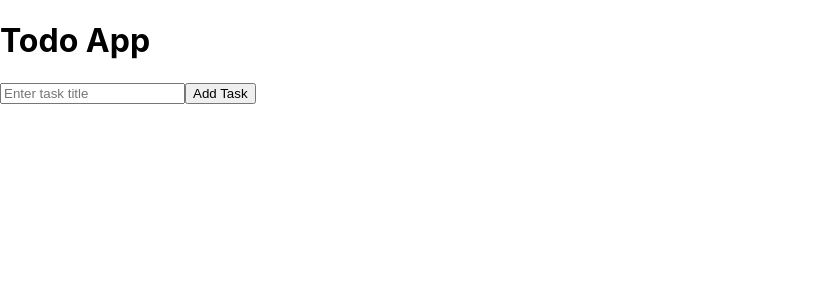
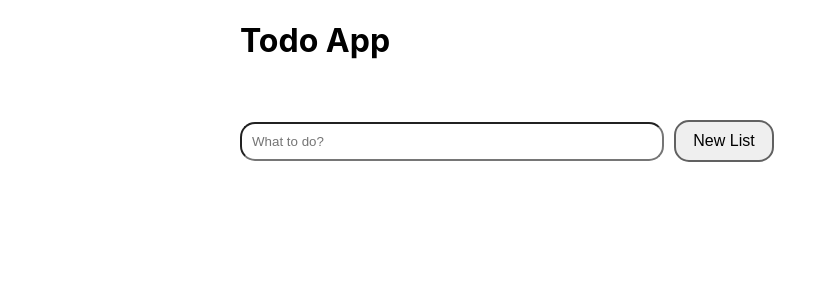
Before and after one commit to navinmishra1717/test-todo, a React (Create React App) app in the folder client/: page / in a window 1280 px wide. Shown: the top 300 px of the page, without its empty margins (0-837 px from the left). Built offline with nearby package versions, Linux system fonts and the light colour scheme.

Commit message:
css added and form modified

```diff
--- a/client/src/App.css
+++ b/client/src/App.css
@@ -36,3 +36,46 @@
         transform: rotate(360deg);
     }
 }
+
+.todo-app {
+    width: 800px;
+    margin: 0 auto;
+}
+
+.todo-title {
+}
+
+.task-list {
+    margin-bottom: 5px;
+    list-style-type: none;
+}
+
+.subtask-list {
+    margin-left: 20px;
+    list-style-type: none;
+}
+
+.form {
+    margin-top: 50px;
+    margin-bottom: 50px;
+    display: gr;
+}
+.input {
+    width: 400px;
+    padding: 10px;
+    border-radius: 15px;
+    outline: none;
+}
+.add-button {
+    width: 100px;
+    padding: 10px;
+    font-size: 16px;
+    margin: 10px;
+    border: 2px solid rgb(97, 97, 97);
+    border-radius: 15px;
+    outline: none;
+}
+.add-button:hover {
+    background-color: #ccc;
+    cursor: pointer;
+}
--- /dev/null
+++ b/client/src/components/SubmitForm.tsx
@@ -0,0 +1,32 @@
+import React from 'react';
+
+type SubmitProps = {
+    onClick: (event: React.ChangeEvent<HTMLInputElement>) => void;
+    setInput: any;
+    value: string;
+};
+
+const handleTaskInputChange = (event: React.ChangeEvent<HTMLInputElement>, setInput: any) => {
+    setInput(event.target.value);
+};
+
+const Submitform = ({ setInput, onClick, value }: SubmitProps) => {
+    return (
+        <div className="form">
+            <form onSubmit={(e: any) => onClick(e)}>
+                <input
+                    className="input"
+                    type="text"
+                    placeholder="What to do?"
+                    value={value}
+                    onChange={(e: any) => handleTaskInputChange(e, setInput)}
+                />
+                <button className="add-button" type="submit">
+                    New List
+                </button>
+            </form>
+        </div>
+    );
+};
+
+export default Submitform;
--- a/client/src/components/Todo.tsx
+++ b/client/src/components/Todo.tsx
@@ -1,15 +1,12 @@
 import { useState } from 'react';
 import { Task, TaskStatus } from '../types';
+import Submitform from './SubmitForm';
 
 const TodoPage = () => {
     const [tasks, setTasks] = useState<Task[]>([]);
     const [newTaskTitle, setNewTaskTitle] = useState('');
 
-    const handleTaskInputChange = (event: React.ChangeEvent<HTMLInputElement>) => {
-        setNewTaskTitle(event.target.value);
-    };
-
-    const handleAddTask = () => {
+    const handleAddTask = (e: any) => {
         if (newTaskTitle.trim() !== '') {
             const newTask: Task = {
                 id: Date.now(),
@@ -20,7 +17,9 @@ const TodoPage = () => {
             setTasks([...tasks, newTask]);
             setNewTaskTitle('');
         }
+        e.preventDefault();
     };
+
     const handleToggleTask = (taskId: number) => {
         const updatedTasks = tasks.map((task) => {
             if (task.id === taskId) {
@@ -60,15 +59,10 @@ const TodoPage = () => {
     };
 
     return (
-        <div>
-            <h1>Todo App</h1>
-
-            <div>
-                <input type="text" value={newTaskTitle} onChange={handleTaskInputChange} placeholder="Enter task title" />
-                <button onClick={handleAddTask}>Add Task</button>
-            </div>
-
-            <ul>
+        <div className="todo-app">
+            <h1 className="todo-title">Todo App</h1>
+            <Submitform setInput={setNewTaskTitle} value={newTaskTitle} onClick={handleAddTask} />
+            <ul className="task-list">
                 {tasks.map((task) => (
                     <li key={task.id}>
                         <label>
@@ -82,7 +76,7 @@ const TodoPage = () => {
 
                         <ul>
                             {task?.subtasks?.map((subtask) => (
-                                <li key={subtask.id}>
+                                <li key={subtask.id} className="subtask-list">
                                     <label>
                                         <input
                                             type="checkbox"
```
Lines whose indentation alone changed are shown as unchanged.
